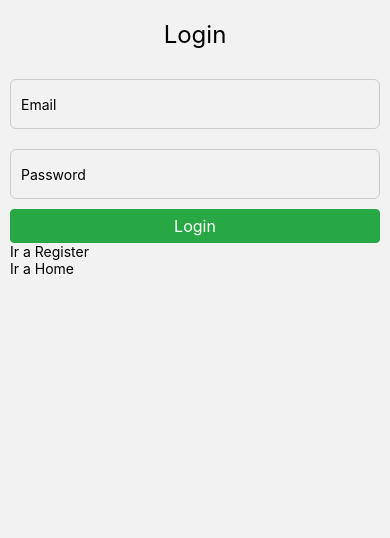
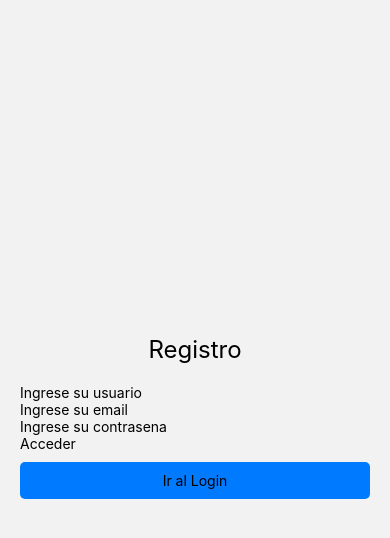
Before and after one commit to bautistagm/proyectoIntegradorNativeProgIII, a React Native app: screen /Register in a window 390 px wide. Shown: the top 538 px of the page. Built offline with nearby package versions, Linux system fonts and the light colour scheme.

Commit message:
Register WIP

```diff
--- a/App.js
+++ b/App.js
@@ -9,6 +9,7 @@ import { createBottomTabNavigator } from '@react-navigation/bottom-tabs';
 //aca importamos componentes y screens
 import Home from './src/screens/Home';
 import Login from './src/screens/Login';
+import Register from './src/screens/Register';
 
 
 
@@ -21,7 +22,7 @@ const Tab = createBottomTabNavigator();
 export default function App() {
   return (
     <NavigationContainer>
-      <Stack.Navigator>
+      <Stack.Navigator initialRouteName="Login">
         <Stack.Screen
           name="Login"
           component={Login}
@@ -30,6 +31,11 @@ export default function App() {
         <Stack.Screen
           name="Home"
           component={Home}
+          options={{ headerShown: false }}
+        />
+        <Stack.Screen
+          name="Register"
+          component={Register}
           options={{ headerShown: false }}
         />
       </Stack.Navigator>
--- a/src/firebase/config.js
+++ b/src/firebase/config.js
@@ -1,19 +1,20 @@
-import app from "firebase/app";
-import { getAuth } from "firebase/auth";
-import { getStorage } from "firebase/storage";
-import { getFirestore } from "firebase/firestore";
+import app from 'firebase/app'
+import firebase from 'firebase/app';
+import 'firebase/auth';
+import 'firebase/storage';
+import 'firebase/firestore';
 
 const firebaseConfig = {
     apiKey: "AIzaSyCJ7qCV3zQqDBeStRmnwVeKKt8yQhBf9_I",
     authDomain: "rnfirebase-28083.firebaseapp.com",
     projectId: "rnfirebase-28083",
-    storageBucket: "rnfirebase-28083.firebasestorage.app",
+    storageBucket: "rnfirebase-28083.appspot.com",
     messagingSenderId: "535595108753",
     appId: "1:535595108753:web:e47aa88279d8d3388e3230"
 };
 
-//const app = initializeApp(firebaseConfig);
+app.initializeApp(firebaseConfig);
 
-//export const auth = getAuth(app);
-export const storage = getStorage(app);
-export const db = getFirestore(app);
+export const auth = firebase.auth();
+export const storage = firebase.storage();
+export const db = firebase.firestore();
--- a/src/screens/Login.js
+++ b/src/screens/Login.js
@@ -51,7 +51,7 @@ export default class Login extends Component {
           <Text style={styles.buttonText}>Login</Text>
         </TouchableOpacity>
 
-        <TouchableOpacity onPress={() => this.props.navigation.navigate('Login')}>
+        <TouchableOpacity onPress={() => this.props.navigation.navigate('Register')}>
           <Text>Ir a Register</Text>
         </TouchableOpacity>
 
--- /dev/null
+++ b/src/screens/Register.js
@@ -0,0 +1,97 @@
+import React, { Component } from "react";
+import {
+  View,
+  Text,
+  TouchableOpacity,
+  TextInput,
+  StyleSheet,
+} from "react-native";
+import { auth } from "../firebase/config";
+
+export default class Register extends Component {
+  constructor(props) {
+    super(props);
+    this.state = {
+      email: "",
+      password: "",
+      userName: "",
+      registered: false,
+      error: "",
+    };
+  }
+
+  handleSubmit() {
+    console.log(this.state.email, this.state.password);
+    auth
+      .createUserWithEmailAndPassword(this.state.email, this.state.password)
+      .then((response) => this.setState({ registered: true }))
+      .catch((error) => console.log({ error: "Fallo el registro" }));
+  }
+
+  render() {
+    return (
+      <View style={styles.container}>
+        <Text style={styles.heading}>Registro</Text>
+        <TextInput
+          keyboardType="default"
+          placeholder="Ingrese su usuario"
+          onChangeText={(text) => this.setState({ userName: text })}
+          value={this.state.userName}
+        />
+        <TextInput
+          keyboardType="email address"
+          placeholder="Ingrese su email"
+          onChangeText={(text) => this.setState({ email: text })}
+          value={this.state.email}
+        />
+        <TextInput
+          keyboardType="Ingrese su contrasena"
+          placeholder="Ingrese su contrasena"
+          secureTextEntry={true}
+          onChangeText={(text) => this.setState({ password: text })}
+          value={this.state.password}
+        />
+        <TouchableOpacity onPress={() => this.handleSubmit()}>
+          <Text>Acceder</Text>
+        </TouchableOpacity>
+        <TouchableOpacity
+          onPress={() => this.props.navigation.navigate("Login")}
+          style={styles.button}
+        >
+          <Text>Ir al Login</Text>
+        </TouchableOpacity>
+      </View>
+    );
+  }
+}
+const styles = StyleSheet.create({
+  container: {
+    flex: 1,
+    padding: 20,
+    justifyContent: "center",
+  },
+  heading: {
+    fontSize: 24,
+    marginBottom: 20,
+    textAlign: "center",
+  },
+  input: {
+    height: 50,
+    borderColor: "#ccc",
+    borderWidth: 1,
+    marginBottom: 10,
+    paddingHorizontal: 10,
+    borderRadius: 5,
+  },
+  button: {
+    backgroundColor: "#007bff",
+    padding: 10,
+    borderRadius: 5,
+    alignItems: "center",
+    marginVertical: 10,
+  },
+  buttonText: {
+    color: "#fff",
+    fontSize: 16,
+  },
+});
```
